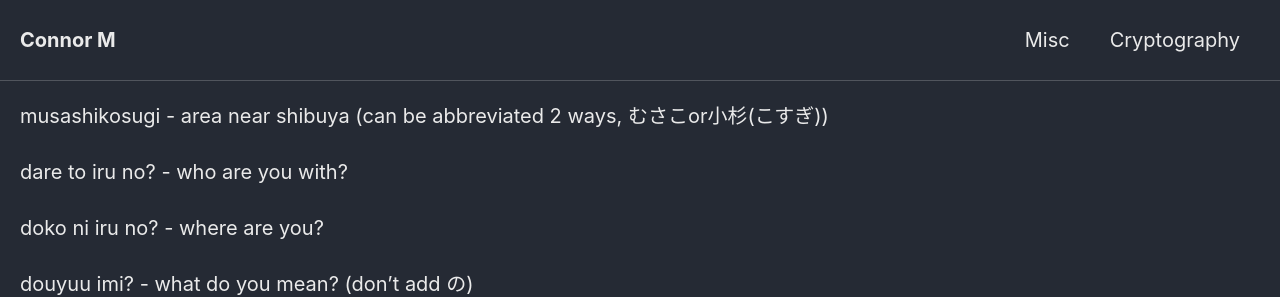
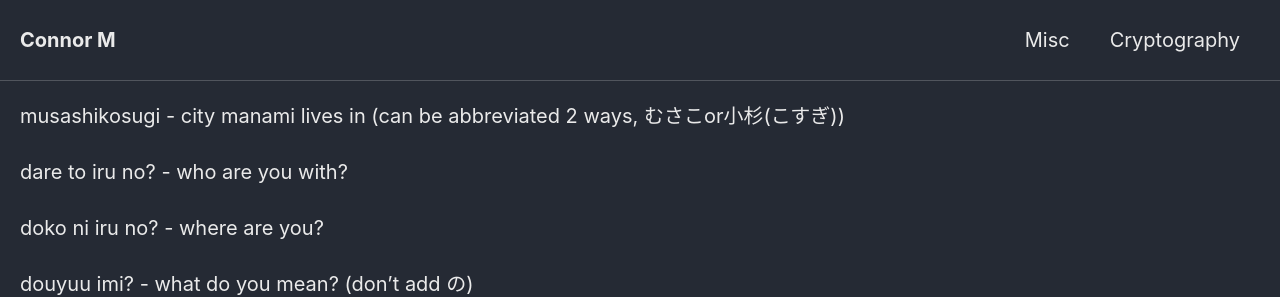
Before and after one commit to Connor-McCartney/Connor-McCartney.github.io, a Jekyll site: the page built from _pages/misc/japanese.md, in a window 1280 px wide and 900 px high. Shown: the top 297 px of the window. Built offline with Jekyll 4.4.1, drawn with Linux system fonts in a browser that asks for light colours; cached includes are drawn as plain includes; our own code applies the rules of GitHub Pages for plain Markdown files.

Commit message:
Update japanese.md

```diff
--- a/_pages/misc/japanese.md
+++ b/_pages/misc/japanese.md
@@ -1,4 +1,4 @@
-musashikosugi - area near shibuya (can be abbreviated 2 ways,  むさこor小杉(こすぎ))
+musashikosugi - city manami lives in (can be abbreviated 2 ways,  むさこor小杉(こすぎ))
 
 
 dare to iru no? - who are you with?
```
